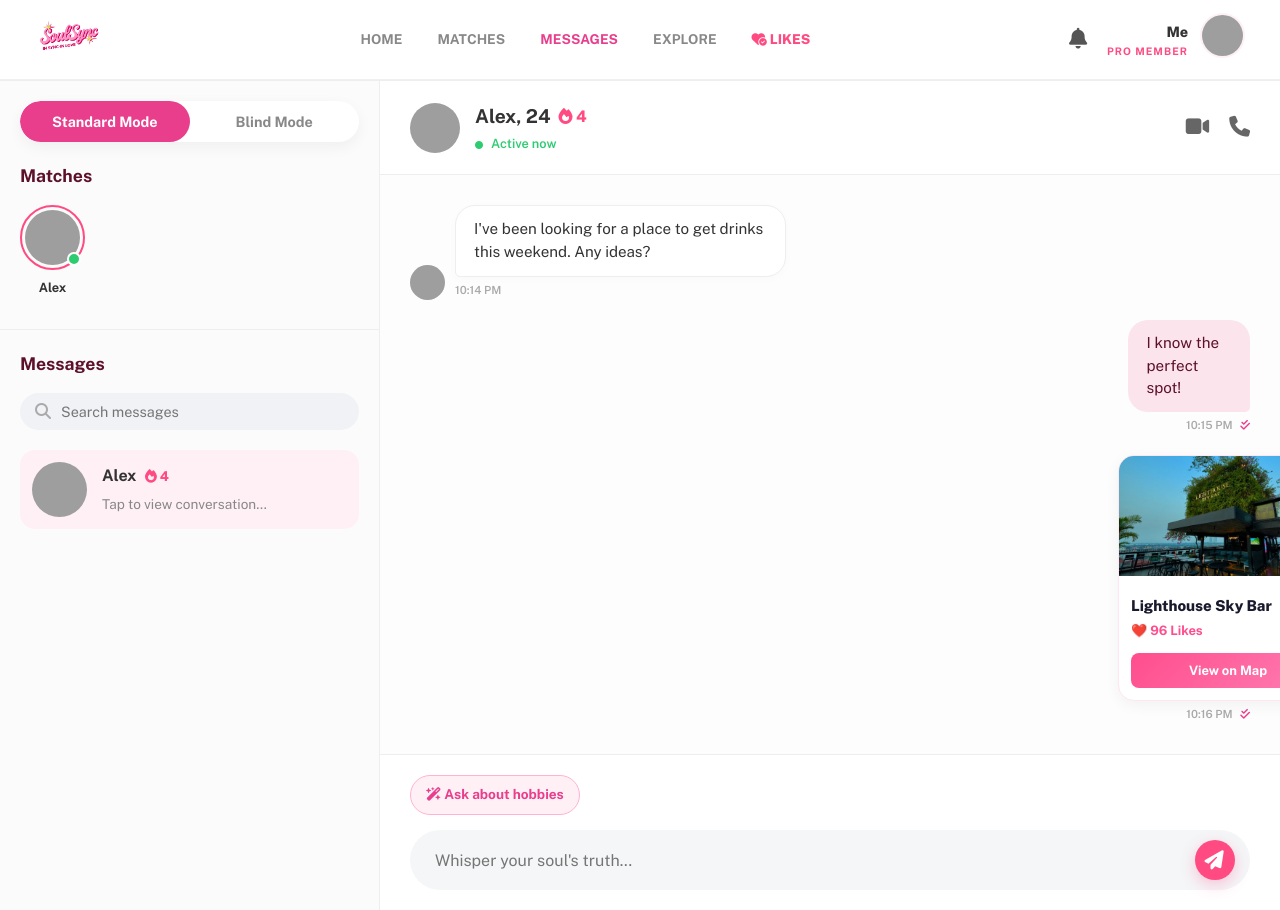
After one commit to PhuongVu51/Modeling, a PHP site: page /modeling/src/test_message.html in a window 1280 px wide. The commit adds this page. Run offline with PHP 8.4, Linux system fonts and the light colour scheme; grey boxes are pictures that could not be loaded.

Commit message:
Fix new bugs

```diff
--- a/assets/style.css
+++ b/assets/style.css
@@ -374,7 +374,7 @@ body.landing-body { font-family: 'Public Sans', sans-serif; }
 .msg-row { display: flex; align-items: flex-end; gap: 10px; max-width: 70%; }
 .msg-row.them { align-self: flex-start; }
 .msg-row.me { align-self: flex-end; flex-direction: row-reverse; }
-.msg-row img { width: 35px; height: 35px; border-radius: 50%; object-fit: cover; }
+.msg-row > img { width: 35px; height: 35px; border-radius: 50%; object-fit: cover; }
 .msg-bubble-wrap { display: flex; flex-direction: column; }
 .msg-bubble { padding: 12px 18px; font-size: 0.95rem; line-height: 1.5; position: relative; }
 .msg-row.them .msg-bubble { background: #fff; border: 1px solid #eee; color: #333; border-radius: 20px 20px 20px 5px; box-shadow: 0 2px 10px rgba(0,0,0,0.02); }
--- /dev/null
+++ b/src/test_message.html
@@ -0,0 +1,176 @@
+<!DOCTYPE html>
+<html lang="en">
+<head>
+    <meta charset="UTF-8">
+    <title>SoulSync - Messages Mockup</title>
+    <link href="https://fonts.googleapis.com/css2?family=Public+Sans:wght@400;600;700;800&display=swap" rel="stylesheet">
+    <link rel="stylesheet" href="https://cdnjs.cloudflare.com/ajax/libs/font-awesome/6.4.0/css/all.min.css">
+    <link rel="stylesheet" href="../assets/style.css?v=123456789">
+    <style>
+        /* CSS FROM header.php */
+        .dash-nav { display: flex; justify-content: space-between; align-items: center; padding: 0 35px; height: 80px; background: #fff; border-bottom: 1px solid #f0f0f0; position: sticky; top: 0; z-index: 1000; }
+        .dash-nav-links { display: flex; gap: 35px; }
+        .dash-nav-links a { text-decoration: none; color: #888; font-weight: 700; font-size: 0.85rem; transition: 0.3s; text-transform: uppercase; }
+        .dash-nav-links a.active, .dash-nav-links a:hover { color: #e83e8c; }
+        .dash-nav-profile { display: flex; align-items: center; gap: 20px; }
+        .profile-info { display: flex; align-items: center; gap: 12px; }
+        .profile-text { text-align: right; display: flex; flex-direction: column; }
+        .profile-text .name { font-weight: 800; font-size: 0.9rem; color: #333; }
+        .profile-text .status { font-size: 0.65rem; text-transform: uppercase; letter-spacing: 1px; }
+        .profile-avatar { width: 45px; height: 45px; border-radius: 50%; object-fit: cover; border: 2px solid #fff0f6; cursor: pointer; transition: 0.3s; }
+        .profile-avatar:hover { border-color: #e83e8c; }
+        .icon-btn { background: none; border: none; font-size: 1.3rem; color: #555; cursor: pointer; display: flex; align-items: center; }
+        .icon-btn:hover { color: #e83e8c; }
+
+        /* Additional styles for test_message to mimic messages.php exactly */
+        .msg-bubble-wrap {
+            max-width: 60%;
+        }
+    </style>
+</head>
+<body class="dashboard-body" style="overflow: hidden; background: #fbfbfb;">
+
+    <!-- header.php output -->
+    <nav class="dash-nav">
+        <div class="dash-logo">
+            <img src="../image/Pink and Neon Y2K Typography Beauty Store Logo (3).png" alt="SoulSync" style="height: 35px; object-fit: contain;">
+        </div>
+
+        <div class="dash-nav-links">
+            <a href="#">HOME</a>
+            <a href="#">MATCHES</a>
+            <a href="#" class="active">MESSAGES</a>
+            <a href="#">EXPLORE</a>
+            <a href="#" style="color: #ff4b82; font-weight: 800;"><i class="fa-solid fa-heart-circle-check"></i> LIKES</a>
+        </div>
+
+        <div class="dash-nav-profile">
+            <button class="icon-btn" aria-label="Notifications"><i class="fa-solid fa-bell"></i></button>
+            <div class="profile-info">
+                <div class="profile-text">
+                    <span class="name">Me</span>
+                    <span class="status" style="color: #ff4b82; font-weight: bold;">PRO MEMBER</span>
+                </div>
+                <a href="#">
+                    <img src="https://ui-avatars.com/api/?name=Me&background=e83e8c&color=fff" alt="Avatar" class="profile-avatar">
+                </a>
+            </div>
+        </div>
+    </nav>
+
+    <!-- messages.php standard mode output -->
+    <div class="messenger-wrapper ">
+
+        <aside class="msg-sidebar ">
+            <div class="mode-toggle">
+                <button class="active">Standard Mode</button>
+                <button class="">Blind Mode</button>
+            </div>
+
+            <div class="matches-section">
+                <h3>Matches</h3>
+                <div class="matches-scroll">
+                    <a href="#" class="match-avatar-col">
+                        <div class="match-avatar-wrap">
+                            <img src="https://ui-avatars.com/api/?name=Alex&background=random" onerror="this.src='https://ui-avatars.com/api/?name=User'">
+                            <div class="online-dot"></div>
+                        </div>
+                        <span>Alex</span>
+                    </a>
+                </div>
+            </div>
+
+            <div class="msg-list-section">
+                <h3>Messages</h3>
+                <div class="msg-search ">
+                    <i class="fa-solid fa-magnifying-glass"></i>
+                    <input type="text" placeholder="Search messages">
+                </div>
+
+                <div class="chat-threads">
+                    <a href="#" class="chat-thread active">
+                        <img src="https://ui-avatars.com/api/?name=Alex&background=random" class="thread-avatar">
+
+                        <div class="thread-info">
+                            <div class="thread-top">
+                                <strong>
+                                    Alex
+                                    <span style="color:#ff4b82; font-size:0.85rem; font-weight:800; margin-left:5px;"><i class="fa-solid fa-fire"></i> 4</span>
+                                </strong>
+                            </div>
+                            <div class="thread-preview">Tap to view conversation...</div>
+                        </div>
+                    </a>
+                </div>
+            </div>
+        </aside>
+
+        <main class="msg-main">
+            <div class="chat-header">
+                <div class="chat-header-info">
+                    <img src="https://ui-avatars.com/api/?name=Alex&background=random" onerror="this.src='https://ui-avatars.com/api/?name=User'">
+                    <div class="chat-header-text">
+                        <h2 style="display: flex; align-items: center; gap: 8px;">
+                            Alex, 24
+                            <span style="color:#ff4b82; font-size:1rem; font-weight:800;"><i class="fa-solid fa-fire"></i> 4</span>
+                        </h2>
+                        <p><i class="fa-solid fa-circle" style="font-size:0.5rem; margin-right:5px; color:#2ecc71;"></i> Active now</p>
+                    </div>
+                </div>
+                <div class="chat-header-actions"><i class="fa-solid fa-video"></i><i class="fa-solid fa-phone"></i></div>
+            </div>
+
+            <div class="chat-history" id="chatHistory">
+                <!-- Text message from them -->
+                <div class="msg-row them">
+                    <img src="https://ui-avatars.com/api/?name=Alex&background=random">
+                    <div class="msg-bubble-wrap">
+                        <div class="msg-bubble">
+                            I've been looking for a place to get drinks this weekend. Any ideas?
+                        </div>
+                        <div class="msg-meta">10:14 PM </div>
+                    </div>
+                </div>
+
+                <!-- Text message from me -->
+                <div class="msg-row me">
+                    <div class="msg-bubble-wrap">
+                        <div class="msg-bubble">
+                            I know the perfect spot!
+                        </div>
+                        <div class="msg-meta">10:15 PM <i class="fa-solid fa-check-double" style="color:#e83e8c;"></i></div>
+                    </div>
+                </div>
+
+                <!-- DATE SPOT TAG from me -->
+                <div class="msg-row me">
+                    <div class="msg-bubble-wrap">
+                        <div class="msg-bubble" style="padding:0; background:transparent; box-shadow:none; border:none;">
+                            <div style="background:#fff; border-radius:16px; overflow:hidden; border:1px solid #ffe6f0; width:220px; box-shadow:0 4px 15px rgba(0,0,0,0.05);">
+                                <img src="../image/lighthouseskybar.jpg" style="width:100%; height:120px; object-fit:cover;">
+                                <div style="padding:12px;">
+                                    <div style="font-family:'Public Sans', sans-serif; font-weight:800; font-size:15px; color:#1a1a2e; margin-bottom:4px;">Lighthouse Sky Bar</div>
+                                    <div style="color:#ff4d8d; font-size:13px; font-weight:700; margin-bottom:12px;">❤️ 96 Likes</div>
+                                    <a href="https://maps.google.com/?q=Lighthouse+Sky+Bar+Hanoi" target="_blank" style="display:block; text-align:center; background:linear-gradient(135deg, #ff4d8d, #ff7eb3); color:#fff; padding:8px; border-radius:8px; font-size:13px; font-weight:bold; text-decoration:none;">View on Map</a>
+                                </div>
+                            </div>
+                        </div>
+                        <div class="msg-meta">10:16 PM <i class="fa-solid fa-check-double" style="color:#e83e8c;"></i></div>
+                    </div>
+                </div>
+            </div>
+
+            <div class="chat-input-wrapper">
+                <div class="ai-prompts">
+                    <span><i class="fa-solid fa-wand-magic-sparkles"></i> Ask about hobbies</span>
+                </div>
+                <div class="chat-input-box">
+                    <input type="text" id="msgInput" placeholder="Whisper your soul's truth...">
+                    <button class="btn-send"><i class="fa-solid fa-paper-plane"></i></button>
+                </div>
+            </div>
+        </main>
+    </div>
+
+</body>
+</html>
```
Also changed, not shown: src/explore.php (+21 -4 lines), src/messages.php (+100 -2 lines).
